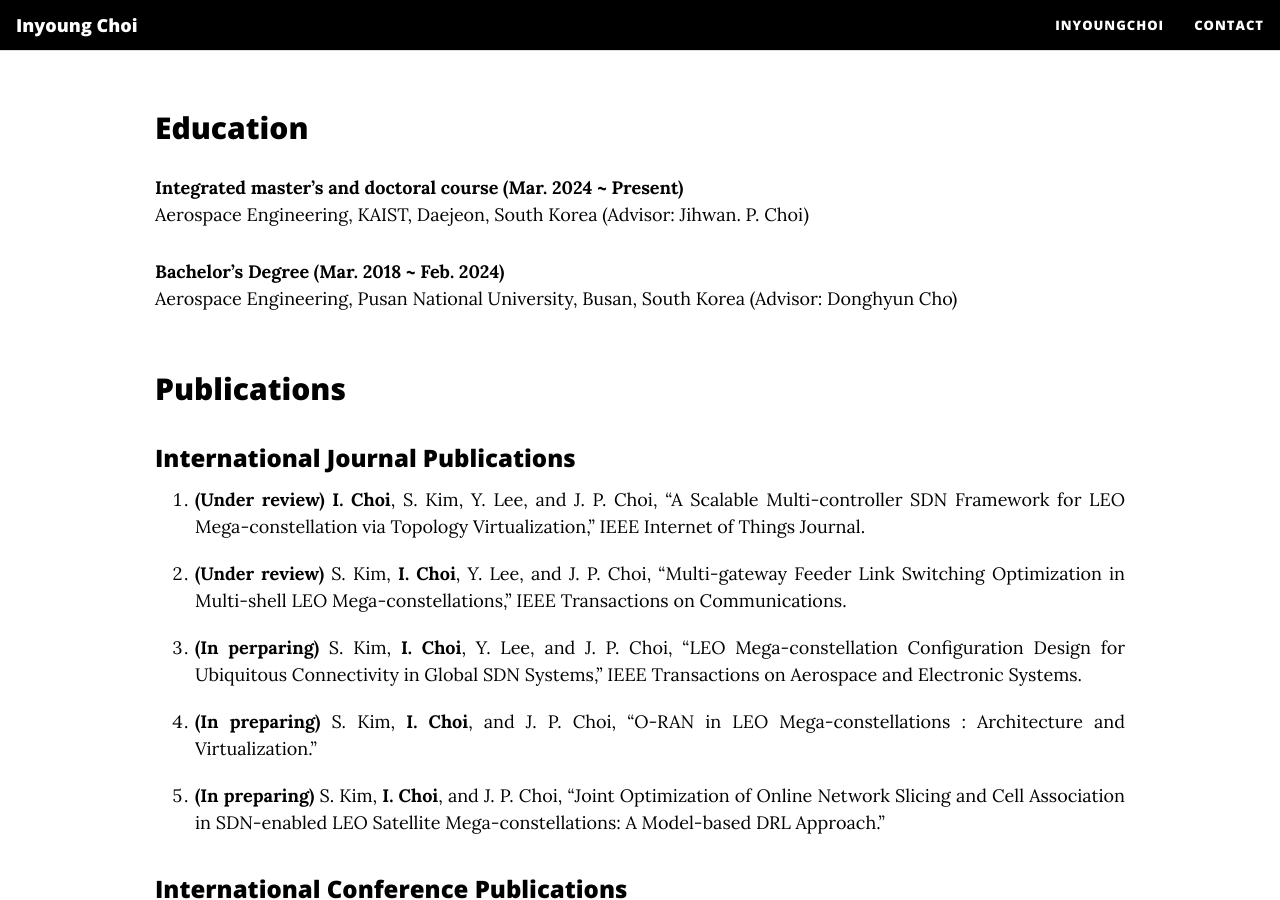
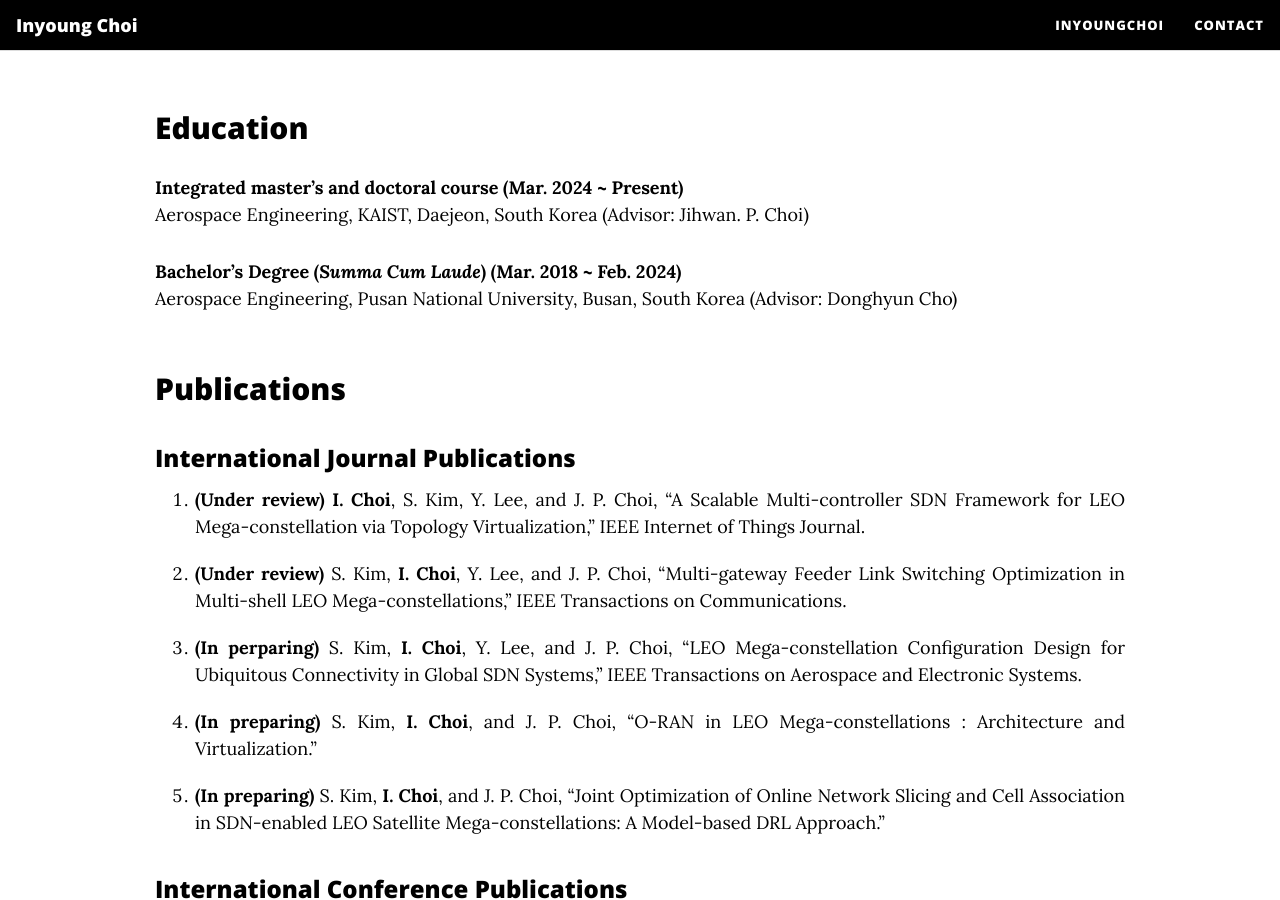
Before and after one commit to InyoungChoi-acai/InyoungChoi-acai.github.io, a Jekyll site: the page built from InyoungChoi.md, in a window 1280 px wide and 900 px high, scrolled down 437 px. Built offline with Jekyll 4.4.1, drawn with Linux system fonts in a browser that asks for light colours; nearby versions of some CDN libraries.

Commit message:
Update InyoungChoi.md

```diff
--- a/InyoungChoi.md
+++ b/InyoungChoi.md
@@ -19,14 +19,14 @@
 
 </div>
 
-Inyoung Choi received his B.S. degree (<i>summa cum laude</i>) in aerospace engineering from Pusan National University, Busan, South Korea, in 2024. He is currently pursuing his integrated master’s and doctoral course with the Department of Aerospace Engineering, Korea Advanced Institute of Science and Technology (KAIST). His research interests are in Aerospace communication, network and the applications of deep reinforcement learning.
+Inyoung Choi received his B.S. degree (*summa cum laude*) in aerospace engineering from Pusan National University, Busan, South Korea, in 2024. He is currently pursuing his integrated master’s and doctoral course with the Department of Aerospace Engineering, Korea Advanced Institute of Science and Technology (KAIST). His research interests are in Aerospace communication, network and the applications of deep reinforcement learning.
 
 
 ## Education
  **Integrated master's and doctoral course (Mar. 2024 ~ Present)**<br>
  Aerospace Engineering, KAIST, Daejeon, South Korea (Advisor: Jihwan. P. Choi)<br>
 
- **Bachelor's Degree (Mar. 2018 ~ Feb. 2024)**<br>
+ **Bachelor's Degree (*Summa Cum Laude*) (Mar. 2018 ~ Feb. 2024)**<br>
  Aerospace Engineering, Pusan National University, Busan, South Korea (Advisor: Donghyun Cho)
 
 
```
